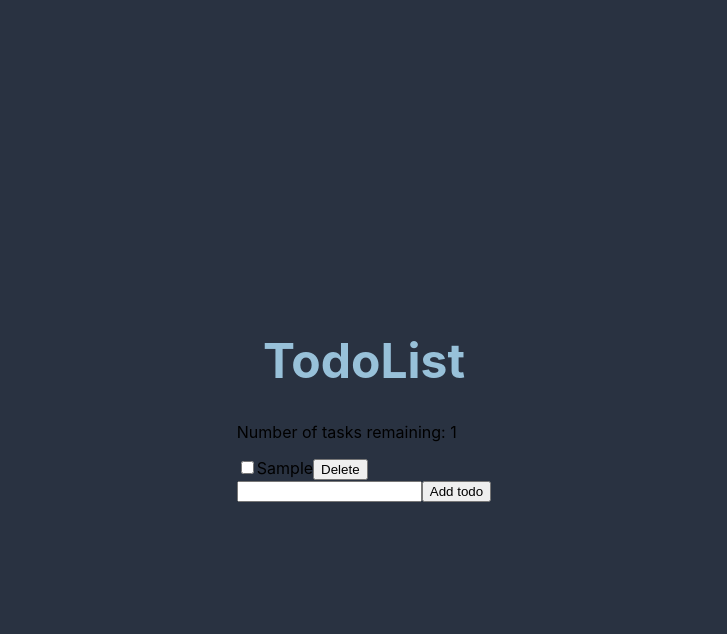
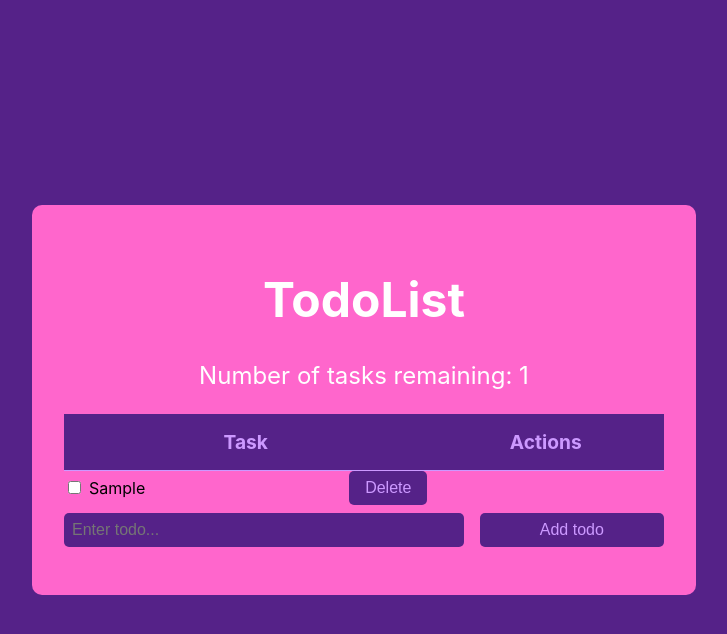
Before and after one commit to AAAdnan/todo-app-challenge, a React (Create React App) app: page / in a window 1280 px wide. Both pictures are taken after typing "Sample" into the empty fields and a click on the button "Add todo". Shown: the top 634 px of the page, without its empty margins (276-1003 px from the left). Built offline with nearby package versions, Linux system fonts and the light colour scheme.

Commit message:
added css theming

```diff
--- a/src/components/AddTodo.js
+++ b/src/components/AddTodo.js
@@ -1,8 +1,8 @@
-import React, { useState, useContext } from 'react'
+import React, { useState, useContext } from 'react';
+import styled from 'styled-components';
 import { TodoContext } from '../context/todo';
 
 export default function AddTodo() {
-
   const [todo, setTodo] = useState("");
   const { dispatch } = useContext(TodoContext);
 
@@ -11,24 +11,53 @@ export default function AddTodo() {
     const newTodo = {
       text: todo,
       completed: false
-        }
+    };
     dispatch({ type: 'ADD_TODO', payload: newTodo });
     setTodo("");
-    }
-
+  };
 
   return (
-    <form>
-    <input
+    <Form onSubmit={addTodo}>
+      <Input
         type="text"
         name="todo"
         value={todo}
         onChange={(e) => setTodo(e.target.value)}
+        placeholder="Enter todo..."
       />
-    <button
-        onClick={addTodo}
-    >Add todo
-    </button>
-    </form>
-  )
+      <Button type="submit">Add todo</Button>
+    </Form>
+  );
 }
+
+const Form = styled.form`
+  display: flex;
+  margin-bottom: 1rem;
+`;
+
+const Input = styled.input`
+  flex-grow: 2;
+  padding: 0.5rem;
+  font-size: 1rem;
+  color: ${({ theme }) => theme.primaryColor};
+  background-color: ${({ theme }) => theme.backgroundColor};
+  border: none;
+  border-radius: 5px;
+`;
+
+const Button = styled.button`
+  flex-grow: 1;
+  margin-left: 1rem;
+  padding: 0.5rem 1rem;
+  font-size: 1rem;
+  color: ${({ theme }) => theme.primaryColor};
+  background-color: ${({ theme }) => theme.backgroundColor};
+  border: none;
+  border-radius: 5px;
+  cursor: pointer;
+
+  &:hover {
+    background-color: ${({ theme }) => theme.primaryColor};
+    color: ${({ theme }) => theme.backgroundColor};
+  }
+`;
--- a/src/components/Todo.js
+++ b/src/components/Todo.js
@@ -1,22 +1,53 @@
 import React from 'react';
+import styled from 'styled-components';
 
 const Todo = ({ todo, id, handleDelete, handleComplete }) => {
-
   const handleCheckboxChange = () => {
     handleComplete(id);
   };
 
   return (
-    <div>
-      <input
+    <TodoItem>
+      <Checkbox
         type="checkbox"
         checked={todo.completed}
         onChange={handleCheckboxChange}
       />
-      <span>{todo.text}</span>
-      <button onClick={() => handleDelete(id)}>Delete</button>
-    </div>
+      <TodoText completed={todo.completed}>{todo.text}</TodoText>
+      <DeleteButton onClick={() => handleDelete(id)}>Delete</DeleteButton>
+    </TodoItem>
   );
 };
 
+const TodoItem = styled.div`
+  display: flex;
+  align-items: center;
+  margin-bottom: 0.5rem;
+`;
+
+const Checkbox = styled.input`
+  margin-right: 0.5rem;
+`;
+
+const TodoText = styled.span`
+  flex-grow: 1;
+  color: ${({ completed, theme }) => (completed ? theme.primaryColor : 'inherit')};
+  text-decoration: ${({ completed }) => (completed ? 'line-through' : 'none')};
+`;
+
+const DeleteButton = styled.button`
+  padding: 0.5rem 1rem;
+  margin: auto;
+  font-size: 1rem;
+  color: ${({ theme }) => theme.primaryColor};
+  background-color: ${({ theme }) => theme.backgroundColor};
+  border: none;
+  border-radius: 5px;
+  cursor: pointer;
+  &:hover {
+    background-color: ${({ theme }) => theme.primaryColor};
+    color: ${({ theme }) => theme.backgroundColor};
+  }
+`;
+
 export default Todo;
--- a/src/components/TodoList.js
+++ b/src/components/TodoList.js
@@ -1,5 +1,5 @@
 import React, { useContext, useEffect } from 'react';
-import styled from 'styled-components';
+import styled, { ThemeProvider } from 'styled-components';
 import { TodoContext } from '../context/todo';
 import AddTodo from './AddTodo';
 import Todo from './Todo';
@@ -25,10 +25,19 @@ const TodoList = () => {
   const remainingTasks = state.todos.filter((todo) => !todo.completed);
 
   return (
+    <ThemeProvider theme={vapourwaveTheme}>
       <Layout>
-      <div>
+        <Container>
           <Heading>TodoList</Heading>
-        <p>Number of tasks remaining: {remainingTasks.length}</p>
+          <Subtitle>Number of tasks remaining: {remainingTasks.length}</Subtitle>
+          <Table>
+            <thead>
+              <tr>
+                <TableHeader>Task</TableHeader>
+                <TableHeader>Actions</TableHeader>
+              </tr>
+            </thead>
+            <tbody>
               {state.todos.map((todo, index) => (
                 <Todo
                   key={index}
@@ -38,25 +47,64 @@ const TodoList = () => {
                   handleComplete={handleComplete}
                 />
               ))}
+            </tbody>
+          </Table>
           <AddTodo />
-      </div>
+        </Container>
       </Layout>
+    </ThemeProvider>
   );
 };
 
-export default TodoList;
+const vapourwaveTheme = {
+  heading: '#FFFFFF',
+  primaryColor: '#cc99ff',
+  secondaryColor: '#ff66cc',
+  backgroundColor: '#552288',
+};
 
 const Layout = styled.div`
   display: flex;
   justify-content: center;
   align-items: center;
   height: 100vh;
-  background-color: #293241;
+  background-color: ${({ theme }) => theme.backgroundColor};
+`;
+
+const Container = styled.div`
+  width: 600px;
+  padding: 2rem;
+  background-color: ${({ theme }) => theme.secondaryColor};
+  border-radius: 10px;
 `;
 
 const Heading = styled.h1`
   font-size: 3rem;
-  color: #98c1d9;
+  color: ${({ theme }) => theme.heading};
   text-align: center;
   margin-bottom: 2rem;
 `;
+
+const Subtitle = styled.p`
+  font-size: 1.5rem;
+  color: ${({ theme }) => theme.heading};
+  text-align: center;
+  margin-bottom: 1.5rem;
+`;
+
+const Table = styled.table`
+  width: 100%;
+  border-collapse: collapse;
+`;
+
+const TableHeader = styled.th`
+  padding: 1rem;
+  font-size: 1.2rem;
+  color: ${({ theme }) => theme.primaryColor};
+  background-color: ${({ theme }) => theme.backgroundColor};
+  border-bottom: 1px solid ${({ theme }) => theme.primaryColor};
+  text-align: center;
+`;
+
+
+export default TodoList;
```
Lines whose indentation alone changed are shown as unchanged.
